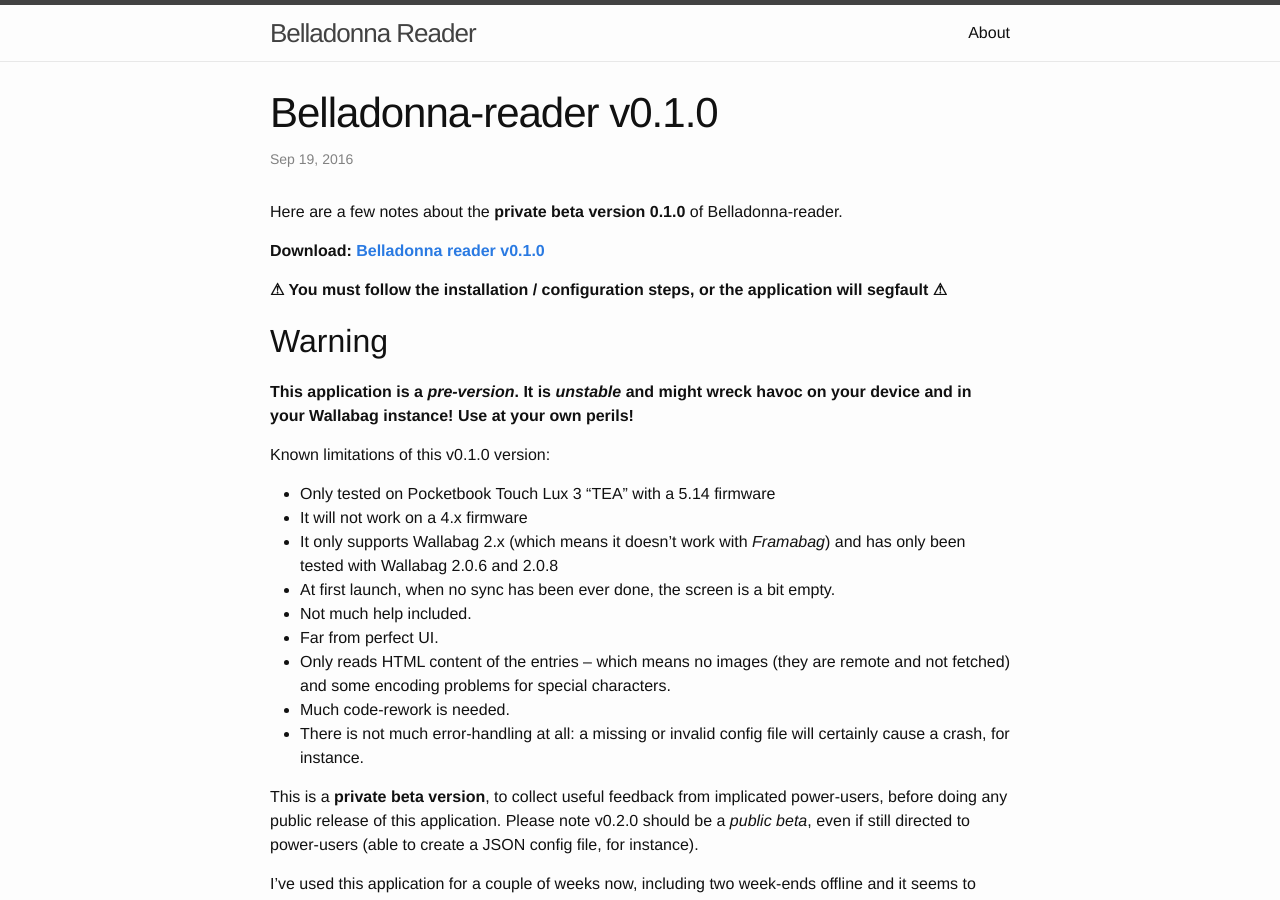
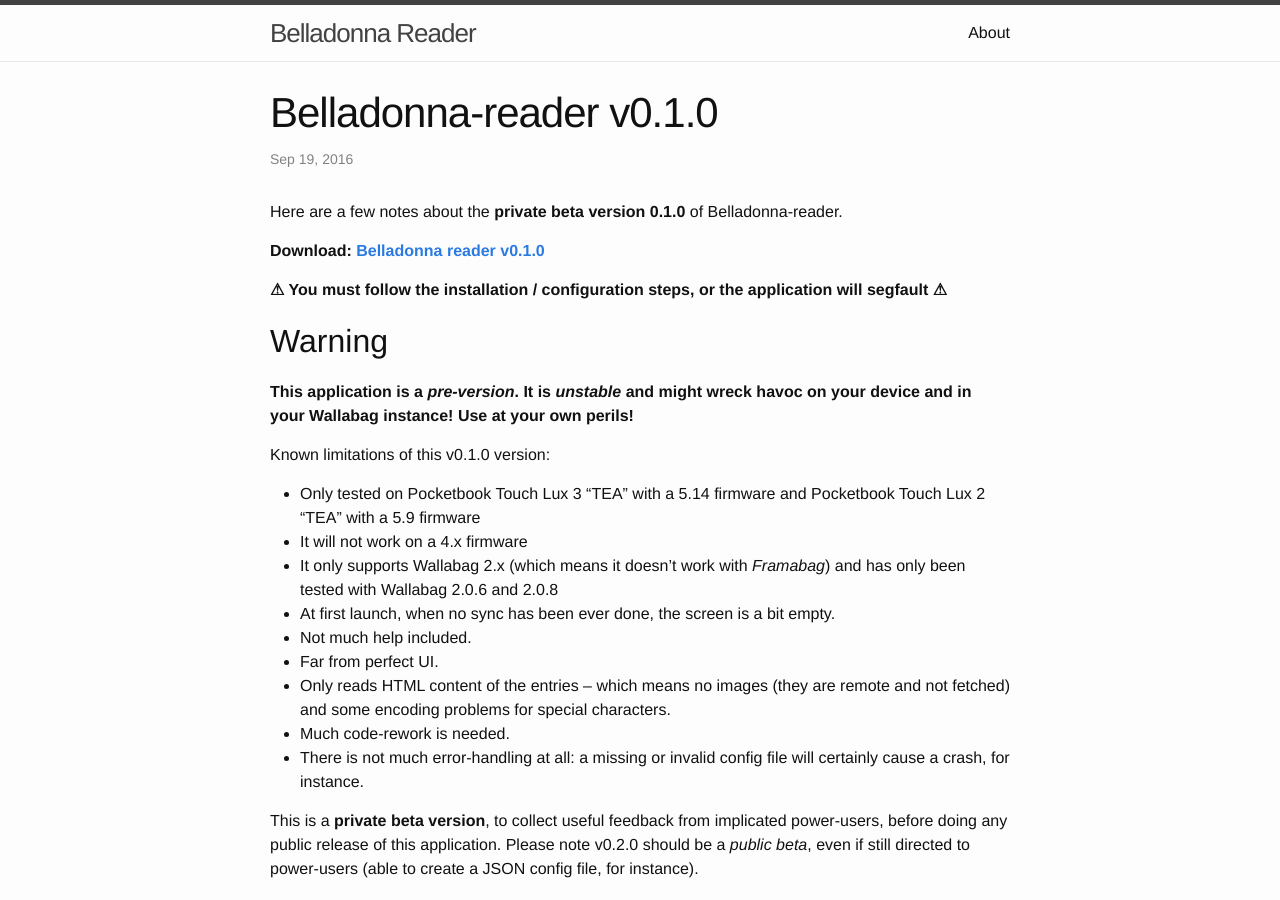
Before and after one commit to pmartin/plop-reader, a Jekyll site: the page built from docs/_posts/2016-09-19-install-v0.1.0.md, in a window 1280 px wide and 900 px high. Built offline with Jekyll 4.4.1, drawn with Linux system fonts in a browser that asks for light colours.

Commit message:
Tested on TL2

```diff
--- a/docs/_posts/2016-09-19-install-v0.1.0.md
+++ b/docs/_posts/2016-09-19-install-v0.1.0.md
@@ -16,7 +16,7 @@
 
 Known limitations of this v0.1.0 version:
 
- * Only tested on Pocketbook Touch Lux 3 "TEA" with a 5.14 firmware
+ * Only tested on Pocketbook Touch Lux 3 "TEA" with a 5.14 firmware and Pocketbook Touch Lux 2 "TEA" with a 5.9 firmware
  * It will not work on a 4.x firmware
  * It only supports Wallabag 2.x (which means it doesn't work with *Framabag*) and has only been tested with Wallabag 2.0.6 and 2.0.8
  * At first launch, when no sync has been ever done, the screen is a bit empty.
```
